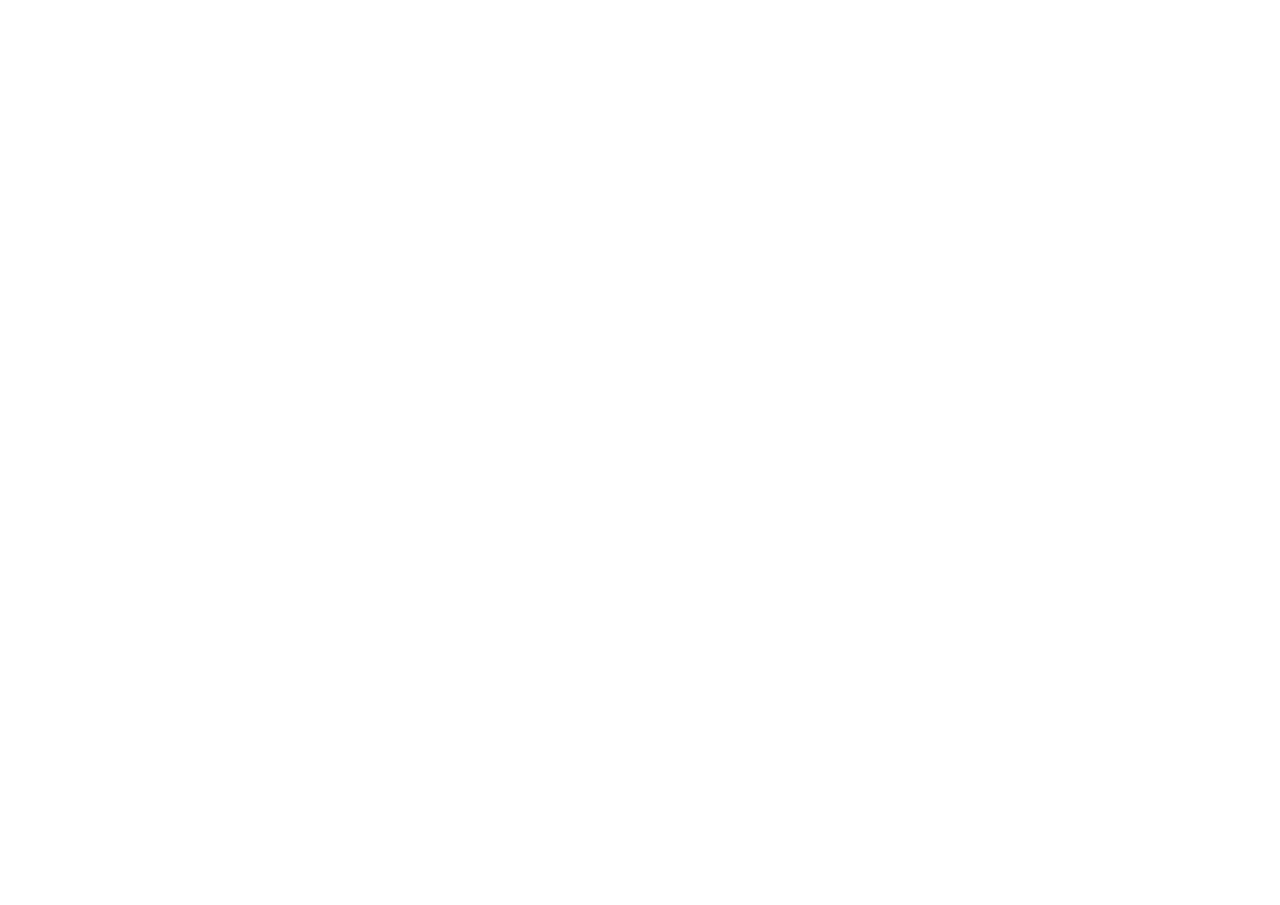
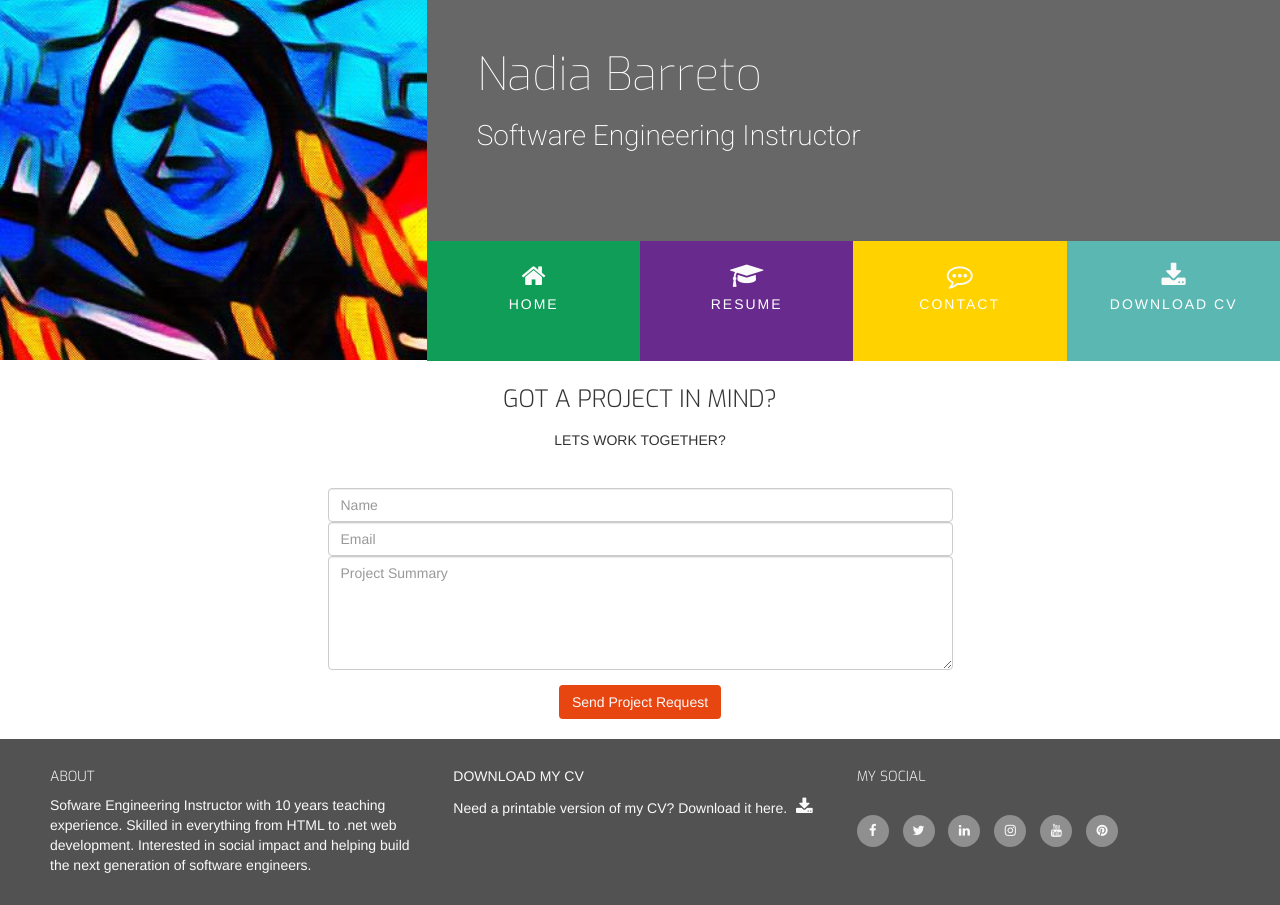
Before and after one commit to nadia-solution-tracker/ucd-resume, a plain HTML site: page contact.html in a window 1280 px wide. Before the commit the page ends 800 px from the top, so only its background shows below. Drawn offline with nearby package versions, Linux system fonts and the light colour scheme.

Commit message:
Download cv link added

```diff
--- a/assets/css/style.css
+++ b/assets/css/style.css
@@ -13,7 +13,7 @@
     background-color: #ffffff;
 }
 .bg-color-work-history{
-    background-color: 	#A9A9A9;
+    background-color: #A9A9A9;
 }
 
 .bg-color-contact{
@@ -318,13 +318,9 @@ footer .cv-pdf:hover{
 .history-items{
     margin-bottom: 30px;
 }
-.work-section
-{
-    margin-top:40px;
 
-}
 
-/*--------------------------------------------Media Queries*/
+/*--------------------------------------------Contact*/
 
 .contact-heading{
     font-family: "Exo",sans-serif;
--- a/contact.html
+++ b/contact.html
@@ -1,25 +1,93 @@
 <!DOCTYPE html>
-<html lang="en">
+<html>
 <head>
-	<meta charset="UTF-8">
-	<meta name="viewport" content="width=device-width, initial-scale=1.0">
-	<meta http-equiv="X-UA-Compatible" content="ie=edge">
-	<link rel="stylesheet" href="assets/css/styles.css" type="text/css" />
-	<link rel="stylesheet" href="https://stackpath.bootstrapcdn.com/bootstrap/3.3.7/css/bootstrap.min.css">
-	<link rel="stylesheet" href="https://stackpath.bootstrapcdn.com/font-awesome/4.7.0/css/font-awesome.min.css">
-	<title>Nadia Barreto | Resume</title>
+    <link rel="stylesheet" href="https://stackpath.bootstrapcdn.com/bootstrap/3.3.7/css/bootstrap.min.css" type="text/css" />
+    <link rel="stylesheet" href="https://stackpath.bootstrapcdn.com/font-awesome/4.7.0/css/font-awesome.min.css" type="text/css" />
+    <link rel="stylesheet" href="https://cdnjs.cloudflare.com/ajax/libs/hover.css/2.3.1/css/hover-min.css" type="text/css" />
+    <link rel="stylesheet" href="assets/css/style.css" type="text/css" />
+    <meta name="viewport" content="width=device-width, initial-scale=1">
+    <title>Nadia Barreto | Resume</title>
 </head>
 <body>
-	<header>
+    <header class="container-fluid">
+            <div class="row">
+                <a href="index.html">
+                    <div class="col-md-4 logo">
+                    </div>
+                </a>
+                <div class="col-md-8">
+                    <div class="row bg_color_name_title">
+                        <div class="heading">
+                            <h1 class="name">Nadia Barreto</h1>
+                            <h2 class="title"> Software Engineering Instructor</h2>
+                        </div>
+                    </div>
+                    <div class="row">
+                        <ul id="nav" class="list-inline clearfix">
+                            <li class="col-xs-6 col-sm-3 ul_menu_color_home menuitem">
+                                <a href="index.html" class="hvr-sweep-to-bottom"><i class="fa fa-home" aria-hidden="true"></i><span>Home</span></a>
+                            </li>
+                            <li class="col-xs-6 col-sm-3 ul_menu_color_resume menuitem">
+                                <a href="resume.html" class="hvr-sweep-to-bottom"><i class="fa fa-graduation-cap" aria-hidden="true"></i><span>Resume</span></a>
+                            </li>
+                            <li class="col-xs-6 col-sm-3 ul_menu_color_contact menuitem">
+                                <a href="contact.html" class="hvr-sweep-to-bottom"><i class="fa fa-commenting-o" aria-hidden="true"></i><span>Contact</span></a>
+                            </li>
+                            <li class="col-xs-6 col-sm-3 ul_menu_color_download menuitem">
+                                <a href="assets/cv/sample-cv.pdf" target="_blank" class="hvr-sweep-to-bottom"><i class="fa fa-download" aria-hidden="true"></i><span>Download CV</span></a>
+                            </li>
+                        </ul>
+                    </div>
 
-	</header>
-	<section>
+                </div>
+            </div>
 
-
-	</section>
-
-	<footer>
-
+        </header>
+    <section class="container-fluid">
+    	<div class="row bg-color-contact">
+    		<h3 class="contact-heading uppercase text-center">Got a Project in Mind?</h3>
+    		<h5 class="uppercase text-center">Lets work together?</h5>
+    	</div>
+    	<div class="center-form">
+    		<form>
+    			<input type="text" name="name" class="form-control" id="fullname" placeholder="Name" required/>
+    			<input type="text" name="email" class="form-control" id="email" placeholder="Email" required/>
+    			<textarea rows="5" name"projectsummary" class="form-control" id="projectsummary" placeholder="Project Summary" required></textarea>
+    			<button type="submit" class="btn btn-secondary center-block">Send Project Request</button>
+    		</form>
+    	</div>
+    </section>
+	<footer class="container-fluid">
+	<div id="footer-details" class="row">
+	    <div class="col-sm-4">
+	        <h5 class="uppercase general-sub">About</h5>
+	        <p class="inline-block">
+	            Sofware Engineering Instructor with 10 years teaching experience.
+	            Skilled in everything  from HTML to .net web development.
+	            Interested in social impact and helping build the next generation of software engineers.
+	        </p>
+	    </div>
+	    <div class="col-sm-4">
+                   <h5 class="uppercase general-hub"class="uppercase general-hub">Download My CV</h5>
+                   <p class="inline-block">
+                       Need a printable version of my CV? Download it here.
+                       <a href="assets/cv/sample-cv.pdf" target="_blank" class="cv-pdf"><i class="fa fa-download" aria-hidden="true"></i></a>
+                   </p>
+        </div>
+	     <div class="col-sm-4">
+	         <h5 class="uppercase general-sub">My Social</h5>
+	         <p class="inline-block">
+	            <ul class="list-inline social-links">
+	                <li><a target="_blank" href=""><i class="fa fa-facebook"></i></a></li>
+	                <li><a target="_blank" href=""><i class="fa fa-twitter"></i></a></li>
+    	              <li><a target="_blank" href=""><i class="fa fa-linkedin"></i></a></li>
+    	              <li><a target="_blank" href=""><i class="fa fa-instagram"></i></a></li>
+    	              <li><a target="_blank" href=""><i class="fa fa-youtube"></i></a></li>
+    	              <li><a target="_blank" href=""><i class="fa fa-pinterest"></i></a></li>
+	            </ul>
+	           </p>
+	    </div>
+	</div>
 	</footer>
 </body>
 </html>
```
Also changed, not shown: index.html (+8 -8 lines), resume.html (+3 -3 lines), 1 other file.
